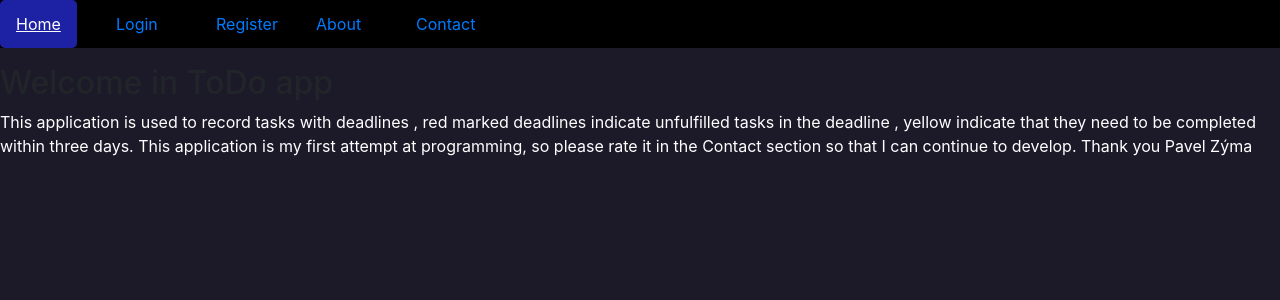
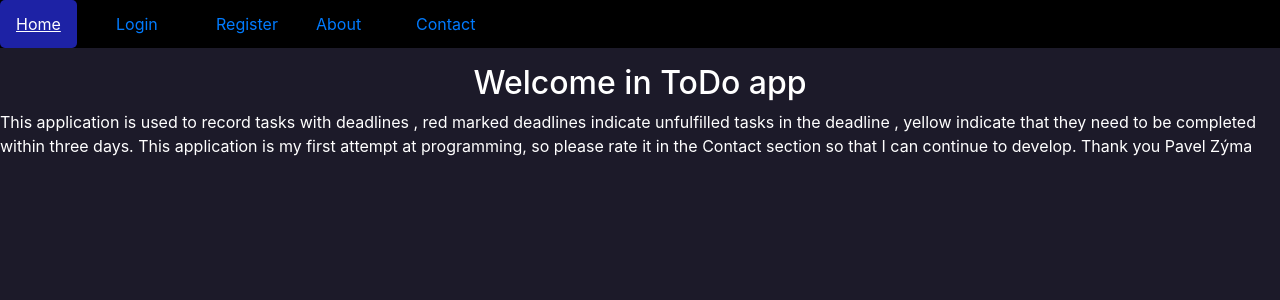
Before and after one commit to pavel7508/todolist, a Flask app: page /about in a window 1280 px wide. Shown: the top 300 px of the page. Run offline with Flask 2, Linux system fonts and the light colour scheme; some libraries are stand-ins or nearby versions.

```diff
--- a/templates/about.html
+++ b/templates/about.html
@@ -18,7 +18,7 @@
 	<script src="https://maxcdn.bootstrapcdn.com/bootstrap/4.5.2/js/bootstrap.min.js"></script>
 <style>
    body {
-        background-color: rgb(28, 26, 41);
+	background-color: rgb(28, 26, 41);
     }
 </style>
 </head>
@@ -35,7 +35,7 @@
 		</ul>
 	</div>
 
-	 <h2>Welcome in ToDo app</h2>
+	 <h2 class="text-white text-center">Welcome in ToDo app</h2>
     </div>
 
 
```
Also changed, not shown: templates/index.html (line endings or trailing spaces).
